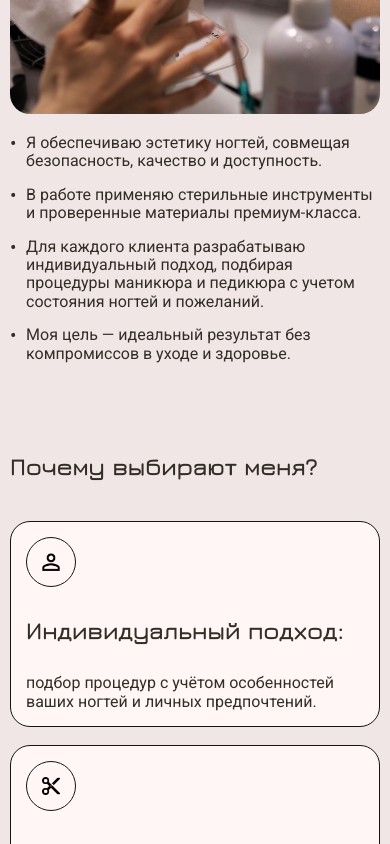
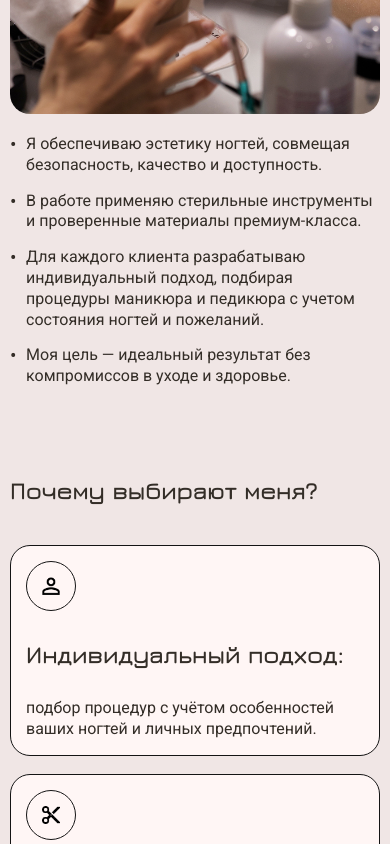
Before and after one commit to darina1970/Natali_Nails, a React (Vite) app: page / in a window 390 px wide. Shown: the part 1240-2084 px from the top of the page. Built offline with nearby package versions, Linux system fonts and the light colour scheme.

Commit message:
change gap in burger and line-height mobile

```diff
--- a/src/components/About/About.module.css
+++ b/src/components/About/About.module.css
@@ -22,13 +22,14 @@
 .benefitsList li {
     display: flex;
     align-items: flex-start;
+    line-height: 1.3;
 }
 
 .benefitsList li::before {
     content: '•';
     margin-right: 0.5em;
     font-size: 1.2em;
-    line-height: 1;
+    line-height: 1.1;
 }
 
 /* span {
--- a/src/components/Header/Header.module.css
+++ b/src/components/Header/Header.module.css
@@ -349,7 +349,7 @@
         margin: 0;
         display: flex;
         flex-direction: column;
-        gap: 15px;
+        gap: 20px;
         text-align: left;
     }
 
--- a/src/components/Sterilization/Sterilization.module.css
+++ b/src/components/Sterilization/Sterilization.module.css
@@ -117,6 +117,9 @@
     height: 50px;
     margin-left: -9px;
   }
+  .cardDescription {
+  line-height: 1.3;
+  }
 }
 
 @media (max-width: 480px) {
--- a/src/components/WhyChoose/WhyChoose.module.css
+++ b/src/components/WhyChoose/WhyChoose.module.css
@@ -23,7 +23,6 @@
     font-size: clamp(24px,2.08vw, 40px);
     margin-bottom: 15px;
 }
-
 
 .whyChooseImg {
     width: 100%;
@@ -92,7 +91,9 @@
     .whyChooseImg {
         max-height: 400px;
     }
-
+    .cardText p {
+        line-height: 1.3;
+    }
 }
 
 @media (max-width: 480px) {
```
